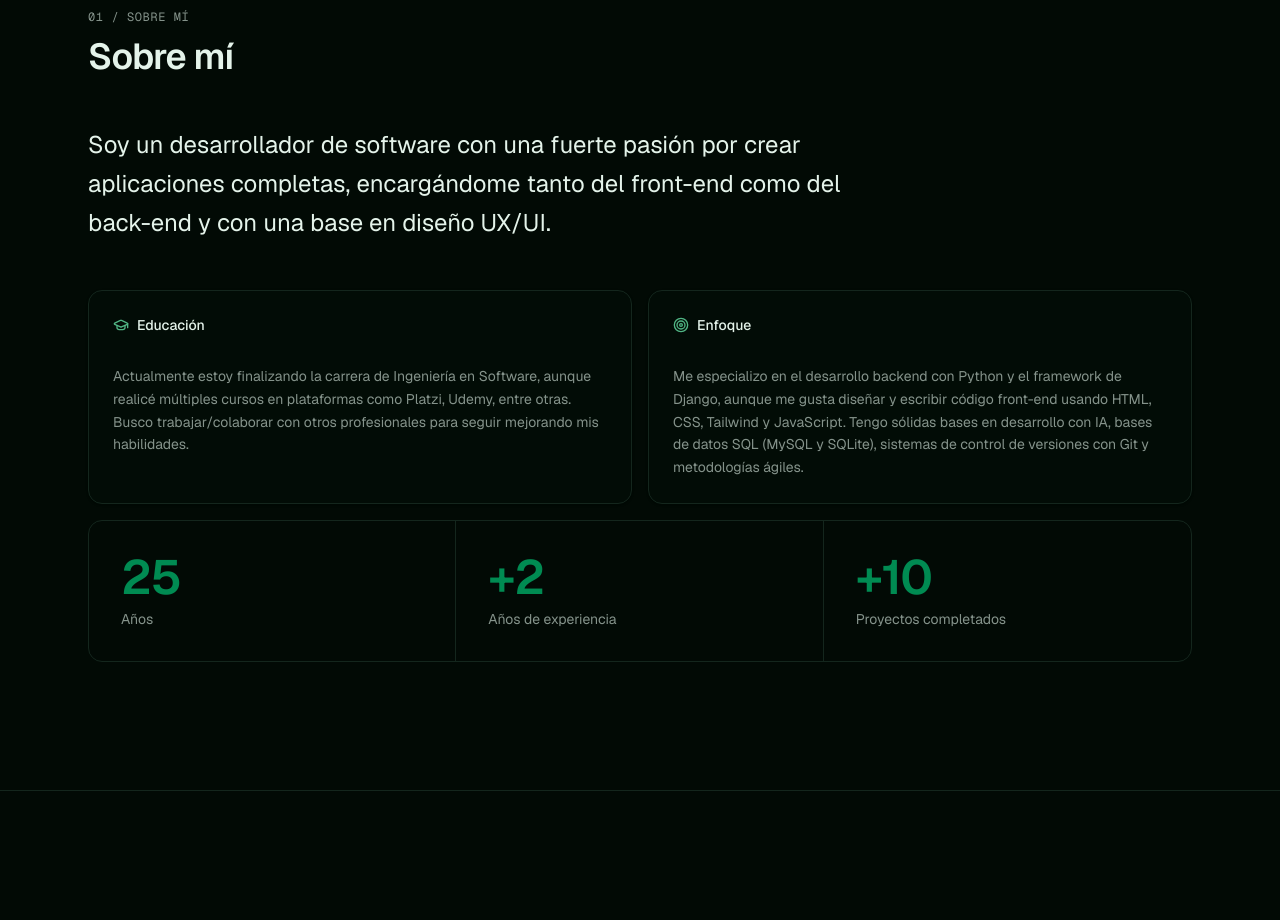
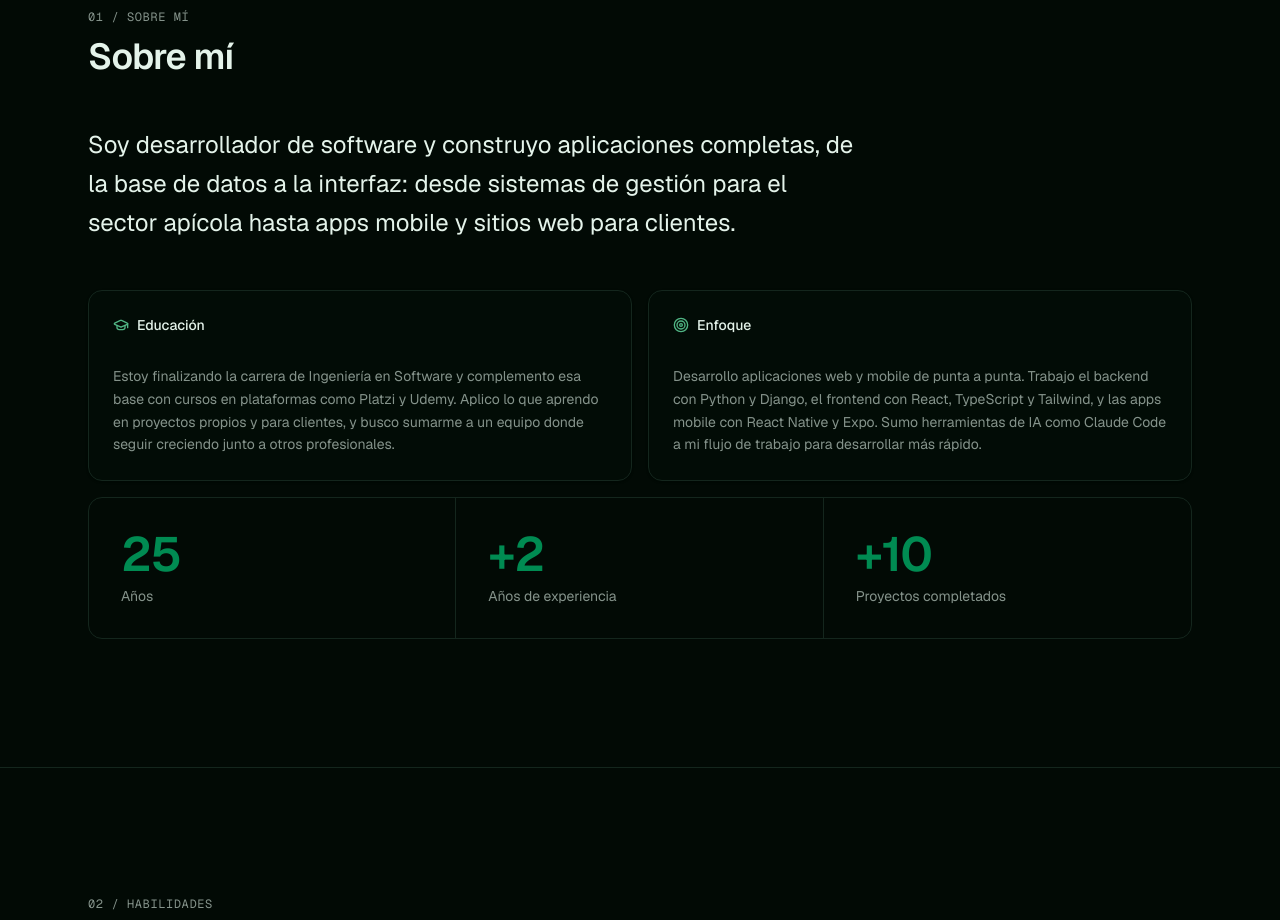
Before and after one commit to bautistaribotta/bautistaribotta.github.io, a React (Vite) app: page / in a window 1280 px wide. Shown: the part 920-1840 px from the top of the page. Built offline with nearby package versions, Linux system fonts and the light colour scheme.

Commit message:
Actualizo los textos de la seccion Sobre mi

```diff
--- a/src/components/secciones/sobre-mi.tsx
+++ b/src/components/secciones/sobre-mi.tsx
@@ -9,13 +9,13 @@ const tarjetas = [
     titulo: "Educación",
     Icono: GraduationCap,
     texto:
-      "Actualmente estoy finalizando la carrera de Ingeniería en Software, aunque realicé múltiples cursos en plataformas como Platzi, Udemy, entre otras. Busco trabajar/colaborar con otros profesionales para seguir mejorando mis habilidades.",
+      "Estoy finalizando la carrera de Ingeniería en Software y complemento esa base con cursos en plataformas como Platzi y Udemy. Aplico lo que aprendo en proyectos propios y para clientes, y busco sumarme a un equipo donde seguir creciendo junto a otros profesionales.",
   },
   {
     titulo: "Enfoque",
     Icono: Target,
     texto:
-      "Me especializo en el desarrollo backend con Python y el framework de Django, aunque me gusta diseñar y escribir código front-end usando HTML, CSS, Tailwind y JavaScript. Tengo sólidas bases en desarrollo con IA, bases de datos SQL (MySQL y SQLite), sistemas de control de versiones con Git y metodologías ágiles.",
+      "Desarrollo aplicaciones web y mobile de punta a punta. Trabajo el backend con Python y Django, el frontend con React, TypeScript y Tailwind, y las apps mobile con React Native y Expo. Sumo herramientas de IA como Claude Code a mi flujo de trabajo para desarrollar más rápido.",
   },
 ]
 
@@ -26,8 +26,9 @@ export function SobreMi() {
         <TituloSeccion numero="01" titulo="Sobre mí" />
 
         <p className="font-display max-w-3xl text-xl leading-relaxed text-foreground md:text-2xl">
-          Soy un desarrollador de software con una fuerte pasión por crear aplicaciones completas,
-          encargándome tanto del front-end como del back-end y con una base en diseño UX/UI.
+          Soy desarrollador de software y construyo aplicaciones completas, de la base de datos a la
+          interfaz: desde sistemas de gestión para el sector apícola hasta apps mobile y sitios web
+          para clientes.
         </p>
 
         <div className="mt-12 grid gap-4 md:grid-cols-2">
```
